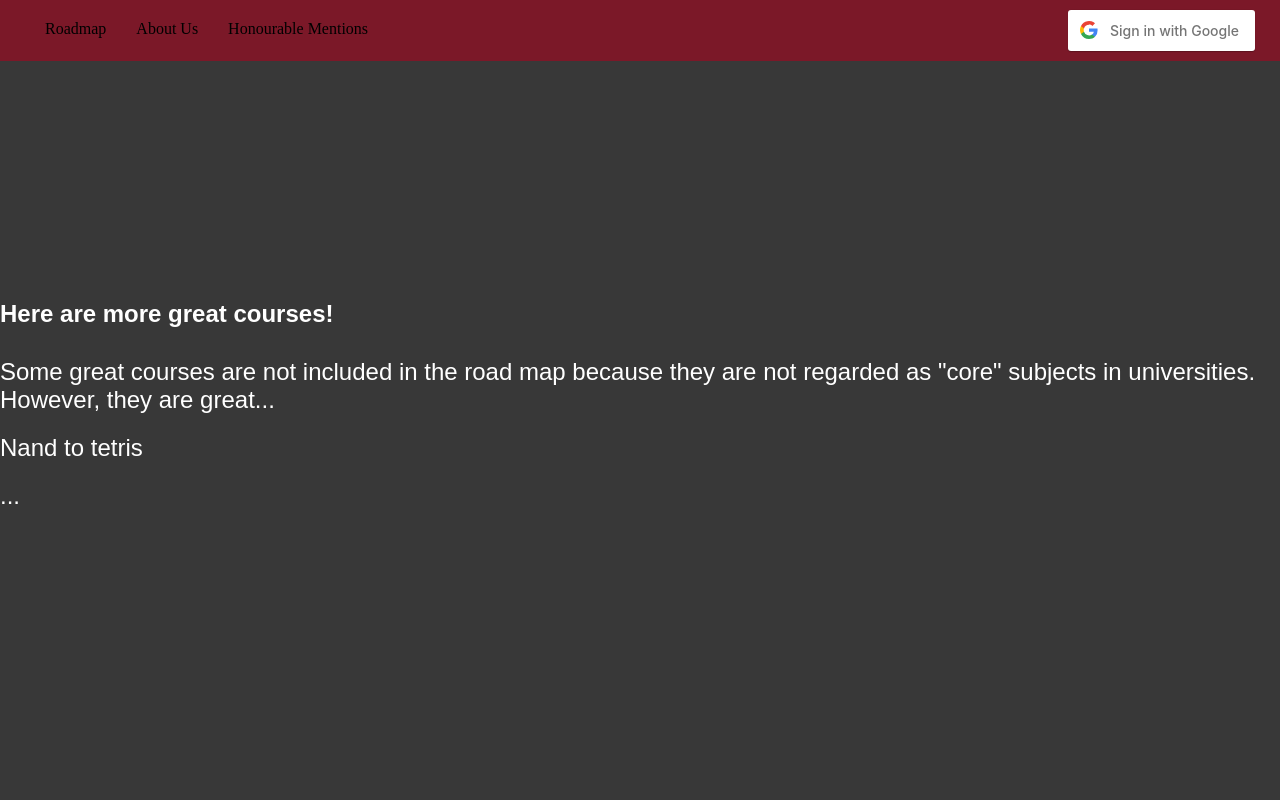
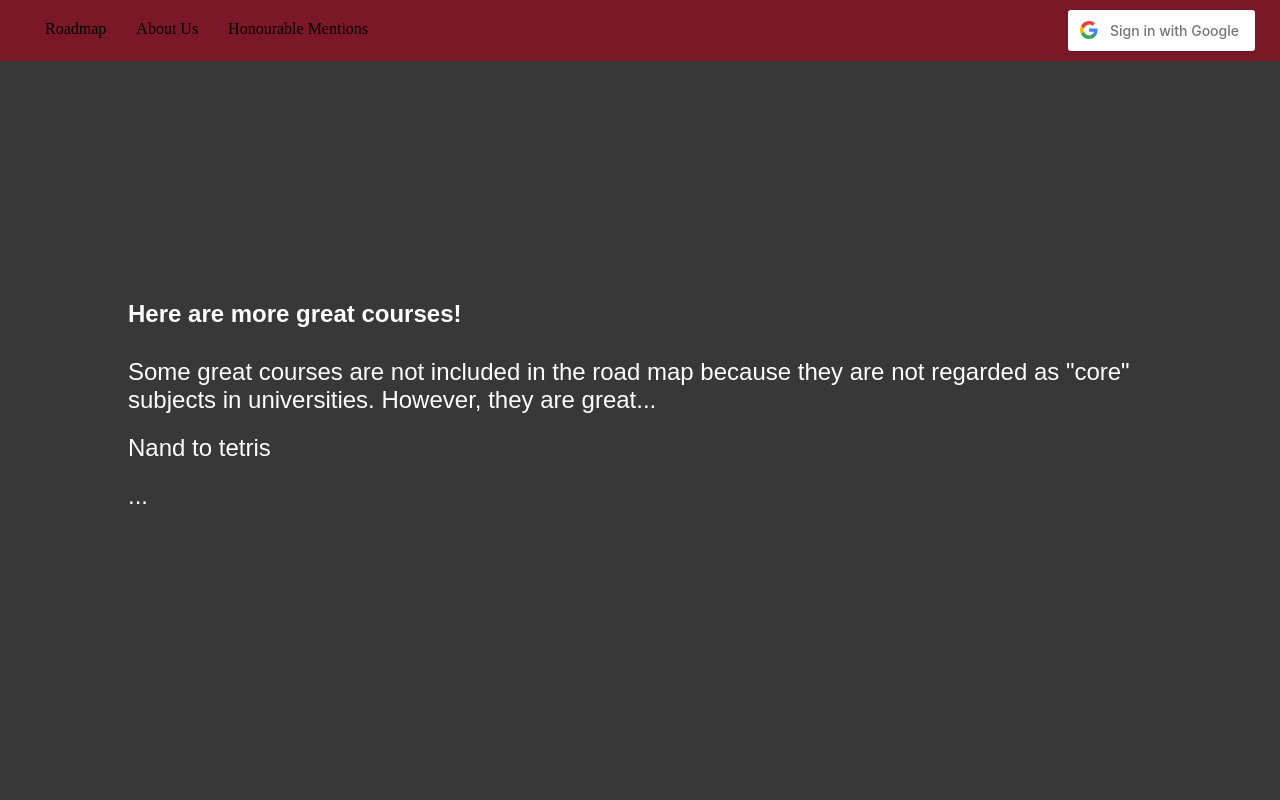
Before and after one commit to Iamdachi/roadToCS, a Flask app: page /mentions in a window 1280 px wide. Run offline with Flask 3, Linux system fonts and the light colour scheme; the visitor is signed in with stand-in values (Sample User, id 1); parts of the project's set-up code (start-up, migrations or seed data) failed here and were passed over.

Commit message:
mentions2

```diff
--- a/static/styles.css
+++ b/static/styles.css
@@ -111,6 +111,7 @@ p {
   text-align: left; /* Center the text inside paragraphs */
   color: white; /* White text color */
   font-family: 'Arial', sans-serif; /* Or use any other font of your choice */
+  padding: 0 10%; /* Add 10% padding to the left and right */
 }
 
 
```
